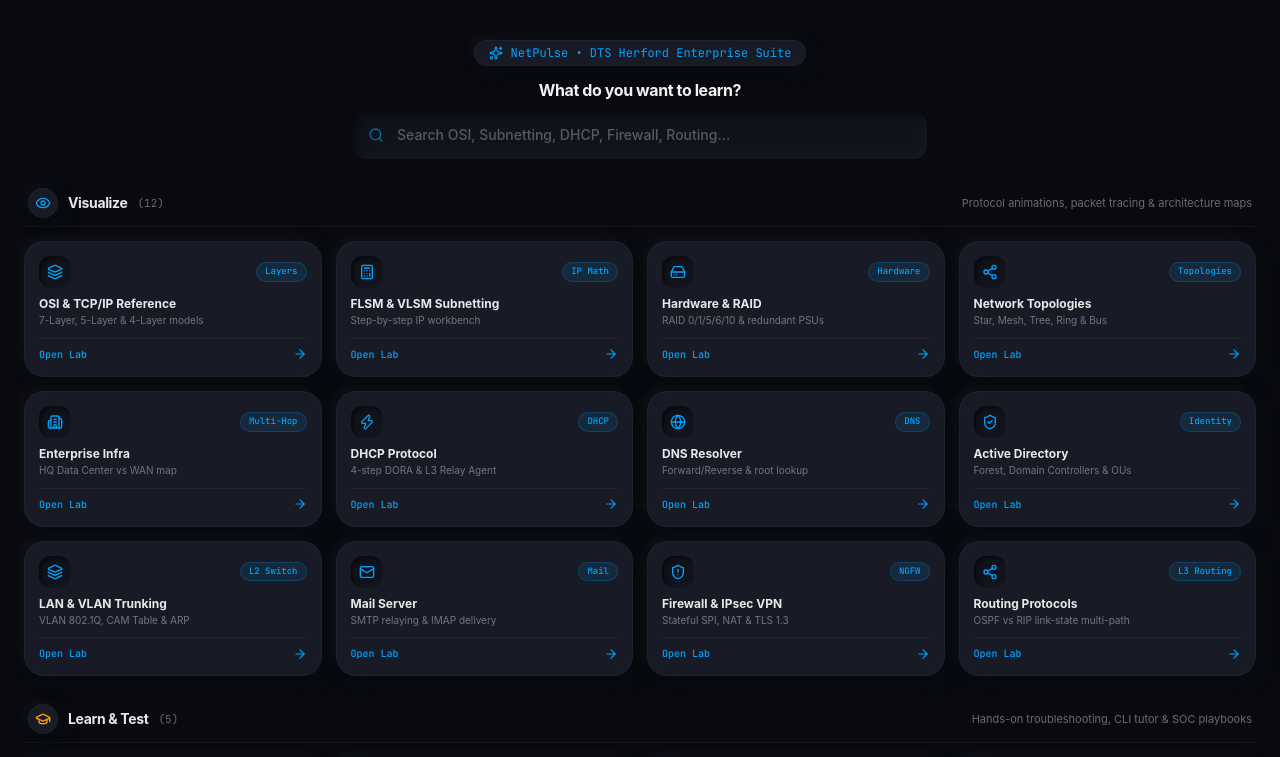
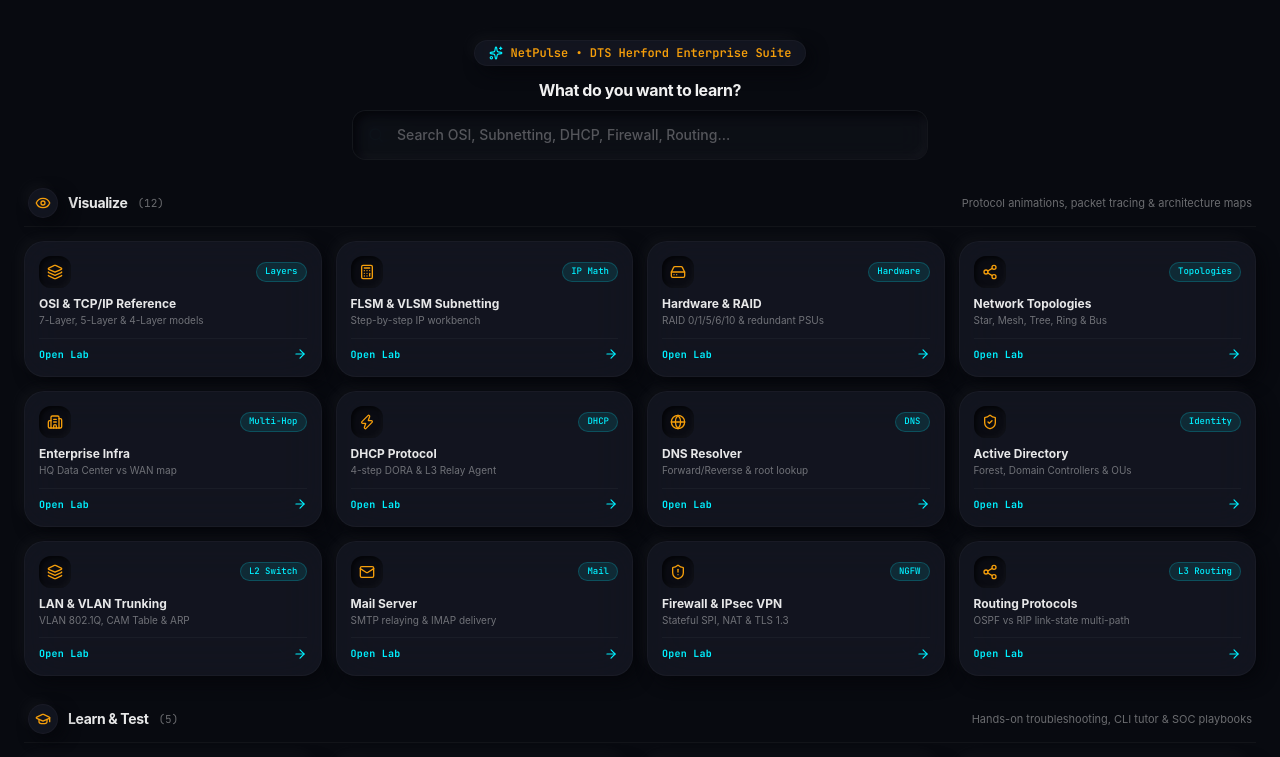
Before and after one commit to aessabiri/interactive_networking, a React (Vite) app: page / in a window 1280 px wide. Shown: the top 757 px of the page. Built offline with nearby package versions, Linux system fonts and the light colour scheme.

Commit message:
feat: Neumorphic-Glass Hybrid UI with DTS Amber Yellow primary accent and Electric Cyan secondary accent

```diff
--- a/src/components/landing/LandingPage.jsx
+++ b/src/components/landing/LandingPage.jsx
@@ -32,8 +32,8 @@ export default function LandingPage({ setActiveTab }) {
       title: 'Visualize',
       subtitle: 'Protocol animations, packet tracing & architecture maps',
       icon: Eye,
-      color: 'text-[#00a3ff]',
-      badgeBg: 'bg-[#00a3ff]/10 text-[#00a3ff] border border-[#00a3ff]/20',
+      color: 'text-[#f59e0b]',
+      badgeBg: 'bg-[#00f0ff]/10 text-[#00f0ff] border border-[#00f0ff]/20',
       items: [
         { id: 'osi', title: 'OSI & TCP/IP Reference', desc: '7-Layer, 5-Layer & 4-Layer models', icon: Layers, tag: 'Layers' },
         { id: 'subnetting', title: 'FLSM & VLSM Subnetting', desc: 'Step-by-step IP workbench', icon: Calculator, tag: 'IP Math' },
@@ -54,8 +54,8 @@ export default function LandingPage({ setActiveTab }) {
       title: 'Learn & Test',
       icon: GraduationCap,
       subtitle: 'Hands-on troubleshooting, CLI tutor & SOC playbooks',
-      color: 'text-[#ff9f0a]',
-      badgeBg: 'bg-[#ff9f0a]/10 text-[#ff9f0a] border border-[#ff9f0a]/20',
+      color: 'text-[#f59e0b]',
+      badgeBg: 'bg-[#f59e0b]/10 text-[#f59e0b] border border-[#f59e0b]/20',
       items: [
         { id: 'protocols', title: 'Protocol Catalog', desc: 'Field-by-field packet reference', icon: BookOpen, tag: 'Catalog' },
         { id: 'notebook', title: 'CLI Terminal Tutor', desc: 'Linux Bash & PowerShell guide', icon: Terminal, tag: 'CLI' },
@@ -90,12 +90,12 @@ export default function LandingPage({ setActiveTab }) {
   return (
     <div className="space-y-7 max-w-7xl mx-auto font-sans text-slate-100 pb-10 pt-4">
 
-      {/* BRAND BADGE & RECESSED NEUMORPHIC SEARCH BAR */}
+      {/* BRAND BADGE & RECESSED FROSTED SEARCH BAR */}
       <div className="max-w-xl mx-auto space-y-3 text-center">
 
-        {/* DTS Herford Brand Pill */}
-        <div className="inline-flex items-center gap-2 px-3.5 py-1 rounded-full neumorphic-card text-xs font-mono text-[#00a3ff]">
-          <Sparkles className="w-3.5 h-3.5 text-[#00a3ff]" />
+        {/* DTS Herford Brand Pill with Electric Cyan Glow */}
+        <div className="inline-flex items-center gap-2 px-3.5 py-1 rounded-full neumorphic-card text-xs font-mono text-[#f59e0b] font-semibold border border-[#00f0ff]/20">
+          <Sparkles className="w-3.5 h-3.5 text-[#00f0ff]" />
           <span>NetPulse • DTS Herford Enterprise Suite</span>
         </div>
 
@@ -103,19 +103,19 @@ export default function LandingPage({ setActiveTab }) {
         <div className="space-y-2">
           <label className="text-base font-bold text-white/95 tracking-tight block">What do you want to learn?</label>
           <div className="relative">
-            <Search className="w-4 h-4 text-[#00a3ff]/60 absolute left-4 top-1/2 -translate-y-1/2" />
+            <Search className="w-4 h-4 text-[#00f0ff]/70 absolute left-4 top-1/2 -translate-y-1/2" />
             <input
               type="text"
               value={searchQuery}
               onChange={(e) => setSearchQuery(e.target.value)}
               placeholder="Search OSI, Subnetting, DHCP, Firewall, Routing..."
-              className="w-full pl-11 pr-4 py-3.5 neumorphic-input font-sans text-sm placeholder:text-white/30 text-white font-medium"
+              className="w-full pl-11 pr-4 py-3.5 neumorphic-input font-sans text-sm placeholder:text-white/30 text-white font-medium focus:border-[#00f0ff]/40"
             />
           </div>
         </div>
       </div>
 
-      {/* CATEGORIES & TACTILE NEUMORPHIC CARDS GRID */}
+      {/* CATEGORIES & FROSTED NEUMORPHIC CARDS GRID */}
       {filteredCategories.map((cat) => {
         const CategoryIcon = cat.icon;
         return (
@@ -133,7 +133,7 @@ export default function LandingPage({ setActiveTab }) {
               <span className="text-[11px] text-white/40 hidden sm:inline font-sans">{cat.subtitle}</span>
             </div>
 
-            {/* HIGH-DENSITY TACTILE NEUMORPHIC GRID */}
+            {/* HIGH-DENSITY FROSTED NEUMORPHIC GRID */}
             <div className="grid grid-cols-2 sm:grid-cols-3 lg:grid-cols-4 gap-3.5">
               {cat.items.map((item) => {
                 const ItemIcon = item.icon;
@@ -141,12 +141,12 @@ export default function LandingPage({ setActiveTab }) {
                   <div
                     key={item.id}
                     onClick={() => setActiveTab(item.id)}
-                    className="neumorphic-card p-3.5 cursor-pointer transition-all duration-200 group flex flex-col justify-between space-y-2.5 hover:border-[#00a3ff]/30 active:scale-[0.98]"
+                    className="neumorphic-card p-3.5 cursor-pointer transition-all duration-200 group flex flex-col justify-between space-y-2.5 active:scale-[0.98] hover:border-[#00f0ff]/30"
                   >
                     <div className="space-y-2">
                       {/* Top Row: Tactile Icon Container & Tag */}
                       <div className="flex items-center justify-between">
-                        <div className="p-2 rounded-xl bg-[#11131c] shadow-[inset_2px_2px_5px_rgba(0,0,0,0.6),_inset_-2px_-2px_5px_rgba(255,255,255,0.03)] text-[#00a3ff] group-hover:text-[#00a3ff] transition-colors">
+                        <div className="p-2 rounded-xl bg-black/40 shadow-[inset_2px_2px_5px_rgba(0,0,0,0.65),_inset_-2px_-2px_5px_rgba(255,255,255,0.035)] text-[#f59e0b] group-hover:text-[#00f0ff] transition-colors">
                           <ItemIcon className="w-4 h-4" />
                         </div>
                         <span className={`px-2 py-0.5 rounded-full text-[9px] font-mono font-medium ${cat.badgeBg}`}>
@@ -156,7 +156,7 @@ export default function LandingPage({ setActiveTab }) {
 
                       {/* Title & Desc */}
                       <div>
-                        <h3 className="text-xs font-bold text-white/90 group-hover:text-[#00a3ff] transition-colors line-clamp-1">
+                        <h3 className="text-xs font-bold text-white/90 group-hover:text-[#f59e0b] transition-colors line-clamp-1">
                           {item.title}
                         </h3>
                         <p className="text-[10px] text-white/40 mt-0.5 leading-snug line-clamp-1">
@@ -165,10 +165,10 @@ export default function LandingPage({ setActiveTab }) {
                       </div>
                     </div>
 
-                    {/* Launch Action */}
-                    <div className="pt-2 border-t border-white/[0.04] flex items-center justify-between text-[10px] font-mono text-[#00a3ff] font-medium">
+                    {/* OPEN LAB ACTION IN SECONDARY ACCENT (ELECTRIC CYAN #00f0ff) */}
+                    <div className="pt-2 border-t border-white/[0.04] flex items-center justify-between text-[10px] font-mono text-[#00f0ff] font-bold tracking-wide group-hover:text-cyan-300">
                       <span>Open Lab</span>
-                      <ArrowRight className="w-3.5 h-3.5 transition-transform group-hover:translate-x-1" />
+                      <ArrowRight className="w-3.5 h-3.5 transition-transform group-hover:translate-x-1 text-[#00f0ff]" />
                     </div>
                   </div>
                 );
--- a/src/index.css
+++ b/src/index.css
@@ -1,23 +1,23 @@
 @import "tailwindcss";
 
 :root {
-  --bg-dark: #151821;
-  --bg-surface: #181b26;
-  --bg-inset: #11131c;
+  --bg-dark: #10121a;
+  --bg-surface: rgba(22, 25, 36, 0.75);
+  --bg-inset: rgba(14, 16, 23, 0.85);
 
-  /* DTS Herford Enterprise Color Palette */
-  --dts-cyan: #00a3ff;
-  --dts-blue: #0066ff;
+  /* Dual Accent System: DTS Amber Yellow (Primary) + Electric Cyan (Secondary) */
+  --dts-yellow: #f59e0b;
+  --dts-yellow-dark: #d97706;
+  --accent-cyan: #00f0ff;
+  --accent-cyan-dark: #00b8d4;
   --dts-purple: #7c4dff;
   --dts-emerald: #30d158;
-  --dts-amber: #ff9f0a;
   --dts-crimson: #ff3b30;
 
-  /* Neumorphic Soft Dual Shadows */
-  --neu-flat: 6px 6px 16px rgba(9, 11, 16, 0.85), -6px -6px 16px rgba(255, 255, 255, 0.035);
-  --neu-hover: 9px 9px 22px rgba(7, 9, 14, 0.9), -8px -8px 20px rgba(255, 255, 255, 0.05);
-  --neu-pressed: inset 4px 4px 10px rgba(7, 9, 14, 0.85), inset -4px -4px 10px rgba(255, 255, 255, 0.035);
-  --neu-glow-cyan: 0 0 20px rgba(0, 163, 255, 0.35);
+  /* Neumorphic Dual Shadows */
+  --neu-flat: 6px 6px 16px rgba(5, 6, 11, 0.85), -6px -6px 16px rgba(255, 255, 255, 0.035);
+  --neu-hover: 9px 9px 22px rgba(4, 5, 9, 0.9), -8px -8px 20px rgba(255, 255, 255, 0.05);
+  --neu-pressed: inset 4px 4px 10px rgba(4, 5, 9, 0.85), inset -4px -4px 10px rgba(255, 255, 255, 0.035);
 }
 
 * {
@@ -34,9 +34,9 @@ body {
   padding: 0;
   background-color: var(--bg-dark);
   background-image:
-    radial-gradient(circle at 10% 15%, rgba(0, 163, 255, 0.06) 0px, transparent 45%),
-    radial-gradient(circle at 90% 20%, rgba(124, 77, 255, 0.05) 0px, transparent 45%),
-    radial-gradient(circle at 50% 85%, rgba(48, 209, 88, 0.04) 0px, transparent 45%);
+    radial-gradient(circle at 15% 15%, rgba(245, 158, 11, 0.08) 0px, transparent 40%),
+    radial-gradient(circle at 85% 20%, rgba(0, 240, 255, 0.07) 0px, transparent 40%),
+    radial-gradient(circle at 50% 85%, rgba(124, 77, 255, 0.05) 0px, transparent 40%);
   background-attachment: fixed;
   color: #f1f5f9;
   font-family: -apple-system, BlinkMacSystemFont, 'SF Pro Display', 'Inter', system-ui, sans-serif;
@@ -49,13 +49,15 @@ body {
 }
 
 /* ========================================================
-   DARK NEUMORPHISM (TACTILE SOFT UI) DESIGN SYSTEM
+   NEUMORPHIC-GLASS HYBRID DESIGN SYSTEM
    ======================================================== */
 
-/* Neumorphic Extruded Tactile Card */
+/* Neumorphic Glass Extruded Card */
 .neumorphic-card,
 .frameless-card {
-  background: #181b26;
+  background: rgba(22, 25, 36, 0.75);
+  backdrop-filter: blur(20px);
+  -webkit-backdrop-filter: blur(20px);
   border-radius: 1.25rem;
   box-shadow: var(--neu-flat);
   border: 1px solid rgba(255, 255, 255, 0.03);
@@ -65,20 +67,23 @@ body {
 .neumorphic-card:hover,
 .frameless-card:hover {
   box-shadow: var(--neu-hover);
-  border-color: rgba(0, 163, 255, 0.15);
+  border-color: rgba(0, 240, 255, 0.18);
 }
 
-/* Neumorphic Inset (Recessed Cutout) */
+/* Neumorphic Glass Inset (Recessed Cutout) */
 .neumorphic-card-inset {
-  background: #11131c;
+  background: rgba(14, 16, 23, 0.85);
+  backdrop-filter: blur(16px);
+  -webkit-backdrop-filter: blur(16px);
   border-radius: 1rem;
   box-shadow: var(--neu-pressed);
-  border: 1px solid rgba(0, 0, 0, 0.4);
+  border: 1px solid rgba(255, 255, 255, 0.02);
 }
 
-/* Neumorphic Tactile Button */
+/* Neumorphic Glass Button */
 .neumorphic-button {
-  background: #181b26;
+  background: rgba(22, 25, 36, 0.8);
+  backdrop-filter: blur(16px);
   border-radius: 9999px;
   box-shadow: var(--neu-flat);
   border: 1px solid rgba(255, 255, 255, 0.04);
@@ -89,7 +94,7 @@ body {
 
 .neumorphic-button:hover {
   box-shadow: var(--neu-hover);
-  color: #00a3ff;
+  color: #f59e0b;
   transform: translateY(-1px);
 }
 
@@ -98,11 +103,11 @@ body {
   transform: translateY(0);
 }
 
-/* Neumorphic Electric Accent Button */
+/* Neumorphic Electric Primary Button (DTS Yellow) */
 .neumorphic-button-primary {
-  background: linear-gradient(135deg, #00a3ff 0%, #0066ff 100%);
+  background: linear-gradient(135deg, #f59e0b 0%, #d97706 100%);
   border-radius: 9999px;
-  box-shadow: 4px 4px 12px rgba(0, 102, 255, 0.4), -3px -3px 10px rgba(255, 255, 255, 0.1);
+  box-shadow: 4px 4px 14px rgba(245, 158, 11, 0.45), -3px -3px 10px rgba(255, 255, 255, 0.1);
   color: #ffffff;
   font-weight: 600;
   border: 1px solid rgba(255, 255, 255, 0.2);
@@ -111,7 +116,7 @@ body {
 }
 
 .neumorphic-button-primary:hover {
-  box-shadow: 0 0 20px rgba(0, 163, 255, 0.6), 6px 6px 16px rgba(0, 102, 255, 0.5);
+  box-shadow: 0 0 24px rgba(245, 158, 11, 0.6), 6px 6px 16px rgba(245, 158, 11, 0.5);
   transform: translateY(-1px);
 }
 
@@ -122,26 +127,28 @@ body {
 
 /* Neumorphic Recessed Input */
 .neumorphic-input {
-  background: #11131c;
+  background: rgba(14, 16, 23, 0.9);
+  backdrop-filter: blur(16px);
   border-radius: 0.85rem;
   box-shadow: var(--neu-pressed);
-  border: 1px solid rgba(0, 0, 0, 0.5);
-  color: #00a3ff;
+  border: 1px solid rgba(255, 255, 255, 0.03);
+  color: #f59e0b;
   transition: all 0.2s ease-in-out;
 }
 
 .neumorphic-input:focus {
   outline: none;
-  border-color: rgba(0, 163, 255, 0.5);
-  box-shadow: var(--neu-pressed), 0 0 12px rgba(0, 163, 255, 0.25);
+  box-shadow: var(--neu-pressed), 0 0 14px rgba(245, 158, 11, 0.35);
+  border-color: rgba(245, 158, 11, 0.4);
 }
 
-/* Glassmorphism Legacy Compatibility */
+/* Legacy Glass Panel */
 .glass-panel {
-  background: #181b26;
+  background: rgba(22, 25, 36, 0.75);
+  backdrop-filter: blur(20px);
   box-shadow: var(--neu-flat);
   border-radius: 1.25rem;
-  border: 1px solid rgba(255, 255, 255, 0.03);
+  border: 1px solid rgba(255, 255, 255, 0.04);
 }
 
 /* Monospace Font */
@@ -149,18 +156,19 @@ body {
   font-family: 'SF Mono', 'JetBrains Mono', Menlo, Monaco, Consolas, monospace;
 }
 
-/* Neumorphic Segmented Control */
+/* Segmented Control */
 .apple-segmented-control {
-  background: #11131c;
+  background: rgba(14, 16, 23, 0.9);
+  backdrop-filter: blur(16px);
   box-shadow: var(--neu-pressed);
   padding: 4px;
   border-radius: 9999px;
   display: inline-flex;
   align-items: center;
-  border: 1px solid rgba(0, 0, 0, 0.4);
+  border: 1px solid rgba(255, 255, 255, 0.03);
 }
 
-/* Animated Wire Dash & Packet Pulse */
+/* Animated Wire Dash */
 @keyframes wirePulse {
   0% { stroke-dashoffset: 24; }
   100% { stroke-dashoffset: 0; }
@@ -171,19 +179,19 @@ body {
   animation: wirePulse 1.2s linear infinite;
 }
 
-/* Minimal Tactile Scrollbars */
+/* Scrollbars */
 ::-webkit-scrollbar {
   width: 6px;
   height: 6px;
 }
 ::-webkit-scrollbar-track {
-  background: #11131c;
+  background: #0e1017;
 }
 ::-webkit-scrollbar-thumb {
-  background: #242938;
+  background: #202434;
   border-radius: 9999px;
   box-shadow: var(--neu-flat);
 }
 ::-webkit-scrollbar-thumb:hover {
-  background: #00a3ff;
+  background: #00f0ff;
 }
```
Also changed, not shown: src/components/Navbar.jsx (+13 -14 lines), src/components/subnetting/SubnettingModule.jsx (+25 -25 lines).
